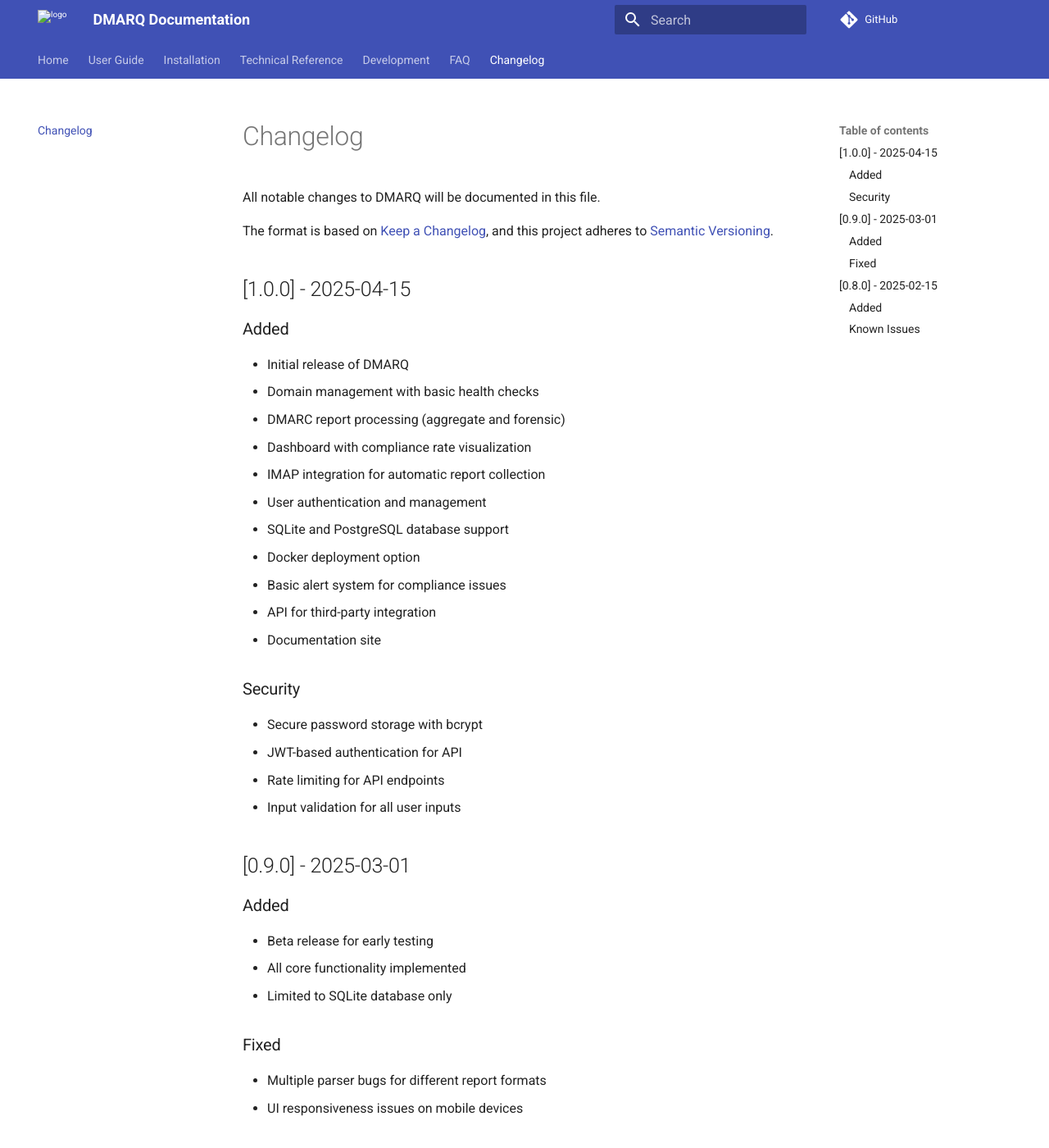
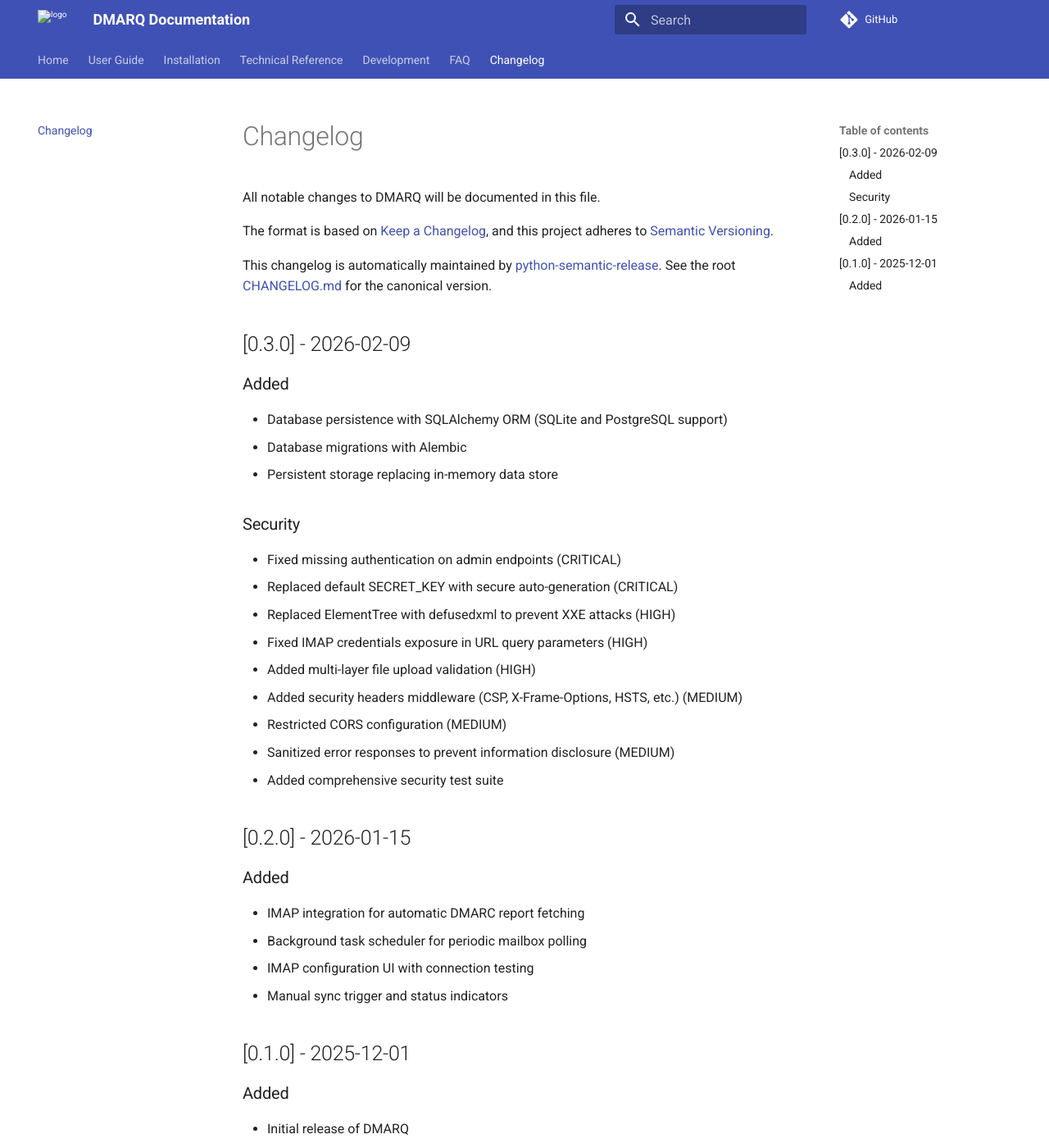
Before and after one commit to christianlouis/dmarq, an MkDocs documentation site: the page built from docs/changelog.md, in a window 1280 px wide and 1400 px high. Shown: the whole window at 82% size. Built offline with MkDocs 1.6.1 and Material for MkDocs 9.7.7, drawn with Linux system fonts in a browser that asks for light colours; comment, search, counter and statistics services are not loaded; some of the changed text lies outside the part shown.

Commit message:
Add semantic release with automatic versioning, CHANGELOG, and VERSION file
Agent-Logs-Url: https://github.com/christianlouis/dmarq/sessions/00a0c62f-f046-4f73-9c6a-79073906264c

Co-authored-by: christianlouis <361235+christianlouis@users.noreply.github.com>

```diff
--- a/docs/changelog.md
+++ b/docs/changelog.md
@@ -5,47 +5,45 @@ All notable changes to DMARQ will be documented in this file.
 The format is based on [Keep a Changelog](https://keepachangelog.com/en/1.0.0/),
 and this project adheres to [Semantic Versioning](https://semver.org/spec/v2.0.0.html).
 
-## [1.0.0] - 2025-04-15
+This changelog is automatically maintained by
+[python-semantic-release](https://python-semantic-release.readthedocs.io/).
+See the root [CHANGELOG.md](https://github.com/christianlouis/dmarq/blob/main/CHANGELOG.md)
+for the canonical version.
+
+## [0.3.0] - 2026-02-09
+
+### Added
+- Database persistence with SQLAlchemy ORM (SQLite and PostgreSQL support)
+- Database migrations with Alembic
+- Persistent storage replacing in-memory data store
+
+### Security
+- Fixed missing authentication on admin endpoints (CRITICAL)
+- Replaced default SECRET_KEY with secure auto-generation (CRITICAL)
+- Replaced ElementTree with defusedxml to prevent XXE attacks (HIGH)
+- Fixed IMAP credentials exposure in URL query parameters (HIGH)
+- Added multi-layer file upload validation (HIGH)
+- Added security headers middleware (CSP, X-Frame-Options, HSTS, etc.) (MEDIUM)
+- Restricted CORS configuration (MEDIUM)
+- Sanitized error responses to prevent information disclosure (MEDIUM)
+- Added comprehensive security test suite
+
+## [0.2.0] - 2026-01-15
+
+### Added
+- IMAP integration for automatic DMARC report fetching
+- Background task scheduler for periodic mailbox polling
+- IMAP configuration UI with connection testing
+- Manual sync trigger and status indicators
+
+## [0.1.0] - 2025-12-01
 
 ### Added
 - Initial release of DMARQ
-- Domain management with basic health checks
-- DMARC report processing (aggregate and forensic)
-- Dashboard with compliance rate visualization
-- IMAP integration for automatic report collection
-- User authentication and management
-- SQLite and PostgreSQL database support
-- Docker deployment option
-- Basic alert system for compliance issues
-- API for third-party integration
-- Documentation site
-
-### Security
-- Secure password storage with bcrypt
-- JWT-based authentication for API
-- Rate limiting for API endpoints
-- Input validation for all user inputs
-
-## [0.9.0] - 2025-03-01
-
-### Added
-- Beta release for early testing
-- All core functionality implemented
-- Limited to SQLite database only
-
-### Fixed
-- Multiple parser bugs for different report formats
-- UI responsiveness issues on mobile devices
-
-## [0.8.0] - 2025-02-15
-
-### Added
-- Alpha release for internal testing
-- Basic DMARC report parsing
-- Simple domain management
-- Initial dashboard design
-
-### Known Issues
-- Limited support for forensic reports
-- Missing authentication features
-- No alerting capabilities
+- DMARC XML report parsing (supports XML, ZIP, and GZIP formats)
+- In-memory storage of report data for up to 5 domains
+- Simple dashboard UI showing DMARC compliance statistics
+- Report upload via web interface
+- Domain overview with compliance rates and email statistics
+- Docker Compose deployment support
+- FastAPI backend with Jinja2 templates and Tailwind CSS
--- a/mkdocs.yml
+++ b/mkdocs.yml
@@ -45,6 +45,8 @@ nav:
     - Contributing: development/contributing.md
     - Testing: development/testing.md
     - Roadmap: development/roadmap.md
+    - Agentic Coding: development/agents.md
+    - Issue Generation: development/issue_generation.md
   - FAQ: faq.md
   - Changelog: changelog.md
 
```
Also changed, not shown: README.md (+12 -5 lines), docs/development/generated_issues/README.md (+2 -2 lines), docs/development/generated_issues/issues_preview.md (+54 -54 lines), pyproject.toml (+22 -0 lines), 5 other files.
